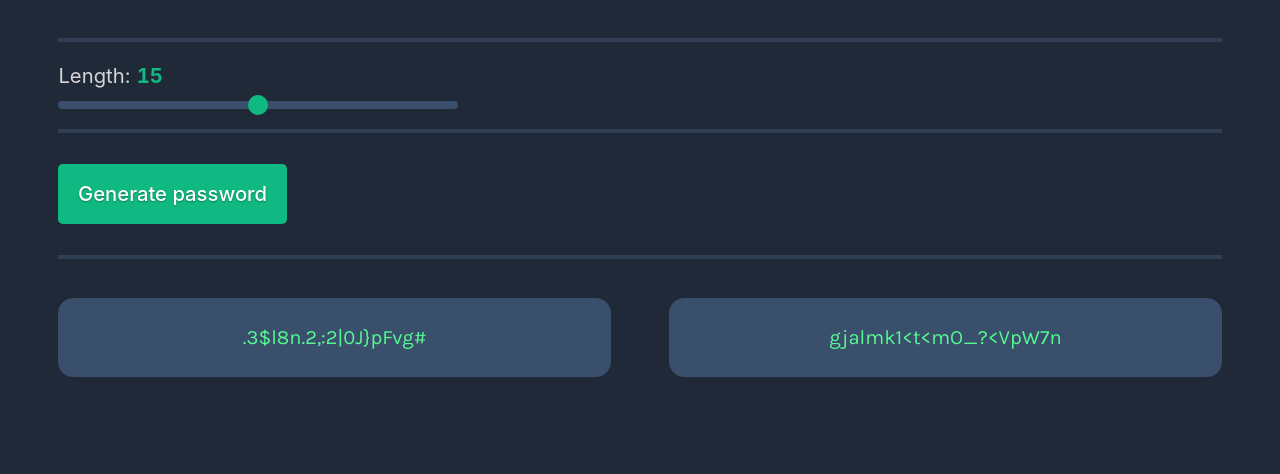
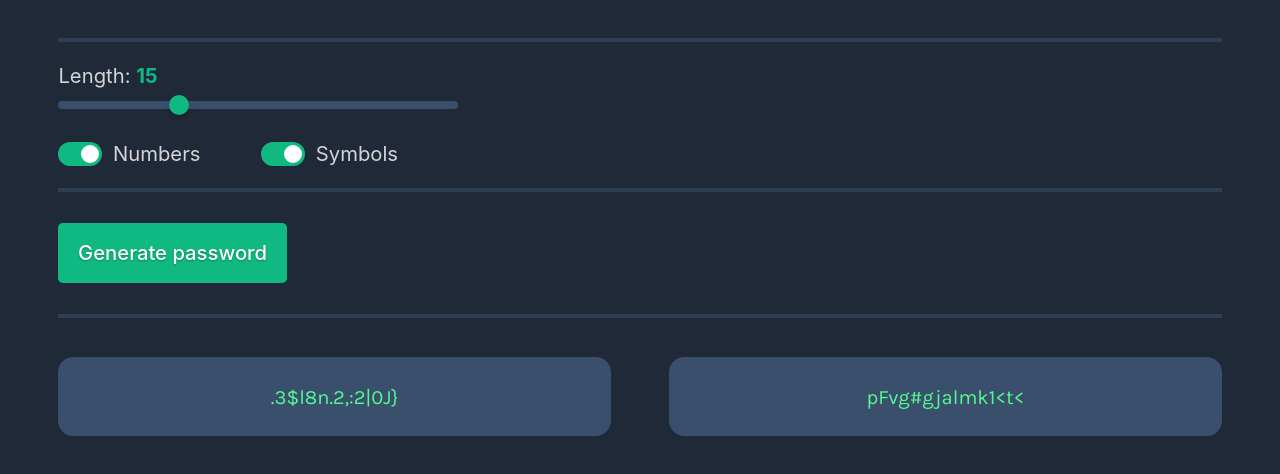
Before and after one commit to SilasGrygier/PasswordGenerator, a plain HTML site: page index.html in a window 1280 px wide. Shown: the part 196-670 px from the top of the page. Drawn offline with Linux system fonts and the light colour scheme.

Commit message:
Add symbol and number toggles

```diff
--- a/index.html
+++ b/index.html
@@ -16,11 +16,31 @@
     <h1 class="title">Generate a <br><span class="highlight-green">random password</span></h1>
     <p class="supporting-text">Never use an insecure password again.</p>
     <hr class="separator">
-    <div class="slider-container">
-        <label for="length-slider">
-            Length: <span id="length-value">15</span>
-        </label>
-        <input type="range" id="length-slider" min="8" max="32" value="15 " step="1">
+    <div class="password-settings">
+
+        <!-- Slider section -->
+        <div class="slider-section">
+            <label for="length-slider" class="slider-label">
+                Length: <span id="length-value">15</span>
+            </label>
+            <input type="range" id="length-slider" class="slider-input" min="8" max="32" value="15" step="1">
+        </div>
+
+        <!-- Toggle section -->
+        <div class="toggle-section">
+
+            <div class="toggle-item">
+                <input type="checkbox" id="toggle-numbers" class="toggle-input" checked>
+                <label for="toggle-numbers" class="toggle-label">Numbers</label>
+            </div>
+
+            <div class="toggle-item">
+                <input type="checkbox" id="toggle-symbols" class="toggle-input" checked>
+                <label for="toggle-symbols" class="toggle-label">Symbols</label>
+            </div>
+
+        </div>
+
     </div>
     <hr class="separator">
     <button class="btn-generate">Generate password</button>
--- a/script.js
+++ b/script.js
@@ -1,12 +1,27 @@
-const characters = ["A", "B", "C", "D", "E", "F", "G", "H", "I", "J", "K", "L", "M", "N", "O", "P", "Q", "R", "S", "T", "U", "V", "W", "X", "Y", "Z", "a", "b", "c", "d", "e", "f", "g", "h", "i", "j", "k", "l", "m", "n", "o", "p", "q", "r", "s", "t", "u", "v", "w", "x", "y", "z", "0", "1", "2", "3", "4", "5", "6", "7", "8", "9", "~", "`", "!", "@", "#", "$", "%", "^", "&", "*", "(", ")", "_", "-", "+", "=", "{", "[", "}", "]", ",", "|", ":", ";", "<", ">", ".", "?",
-    "/"];
+const letters = ["A", "B", "C", "D", "E", "F", "G", "H", "I", "J", "K", "L", "M", "N", "O", "P", "Q", "R", "S", "T", "U", "V", "W", "X", "Y", "Z", "a", "b", "c", "d", "e", "f", "g", "h", "i", "j", "k", "l", "m", "n", "o", "p", "q", "r", "s", "t", "u", "v", "w", "x", "y", "z"];
+
+const numbers = ["0", "1", "2", "3", "4", "5", "6", "7", "8", "9"];
+
+const symbols = ["~", "`", "!", "@", "#", "$", "%", "^", "&", "*", "(", ")", "_", "-", "+", "=", "{", "[", "}", "]", ",", "|", ":", ";", "<", ">", ".", "?", "/"];
 
 
-function generatePassword(passLength) {
+function generatePassword(passLength, includeNumbers, includeSymbols) {
+    // Build character pool based on options
+    let characterPool = [...letters];
+
+    if (includeNumbers) {
+        characterPool = characterPool.concat(numbers);
+    }
+
+    if (includeSymbols) {
+        characterPool = characterPool.concat(symbols);
+    }
+
+    // Generate password
     let pass = "";
     for (let i = 0; i < passLength; i++) {
-        let randomIndex = Math.floor(Math.random() * characters.length)
-        pass += characters[randomIndex]
+        let randomIndex = Math.floor(Math.random() * characterPool.length);
+        pass += characterPool[randomIndex];
     }
     return pass;
 }
@@ -43,6 +58,8 @@ document.addEventListener('DOMContentLoaded', function () {
     const password2 = document.getElementById('password2');
     const slider = document.getElementById('length-slider');
     const sliderValue = document.getElementById('length-value');
+    const toggleNumbers = document.getElementById('toggle-numbers');
+    const toggleSymbols = document.getElementById('toggle-symbols');
 
     // Generate on page load
     generatePasswords();
@@ -55,12 +72,19 @@ document.addEventListener('DOMContentLoaded', function () {
     password2.addEventListener('click', () => copyTextToClipBoard(password2));
 
     // Update length when slider is moved
-    slider.addEventListener('input', function () { sliderValue.textContent = this.value })
+    slider.addEventListener('input', function () { sliderValue.textContent = this.value });
+
+    // Regenerate when toggles change
+    toggleNumbers.addEventListener('change', generatePasswords);
+    toggleSymbols.addEventListener('change', generatePasswords);
 
     // Helper function
     function generatePasswords() {
         const currentLength = parseInt(slider.value);
-        password1.textContent = generatePassword(currentLength);
-        password2.textContent = generatePassword(currentLength);
+        const includeNumbers = toggleNumbers.checked;
+        const includeSymbols = toggleSymbols.checked;
+
+        password1.textContent = generatePassword(currentLength, includeNumbers, includeSymbols);
+        password2.textContent = generatePassword(currentLength, includeNumbers, includeSymbols);
     }
 })
--- a/styles.css
+++ b/styles.css
@@ -98,27 +98,26 @@ label {
   margin-bottom: var(--space-l);
 }
 
-.slider-container {
+.password-settings {
   display: flex;
   flex-direction: column;
+  gap: var(--space-m);
   margin-top: var(--space-s);
   margin-bottom: var(--space-s);
-  user-select: none;
-  gap: var(--space-2xs);
   max-width: 400px;
 }
 
-.slider-container label {
-  display: block;
+.slider-section {
+  display: flex;
+  flex-direction: column;
+  user-select: none;
+  gap: var(--space-2xs);
 }
 
 #length-value {
   color: var(--color-accent-green);
   font-weight: 700;
-  min-width: 2ch;
   text-align: center;
-  display: inline-block;
-  font-variant-numeric: tabular-nums;
 }
 
 /* Slider track */
@@ -153,7 +152,7 @@ label {
   border-radius: 50%;
   cursor: pointer;
   transition: all 0.2s ease;
-  box-shadow: 0 3 px 4px rgba(0, 0, 0, 0.2);
+  box-shadow: 0 3px 4px rgba(0, 0, 0, 0.2);
 }
 
 #length-slider::-webkit-slider-thumb:hover {
@@ -165,6 +164,82 @@ label {
 #length-slider::-webkit-slider-thumb:active {
   cursor: grabbing;
   transform: scale(1.05);
+}
+
+.toggle-section {
+  display: flex;
+  flex-direction: row;
+  user-select: none;
+  gap: var(--space-xl);
+  max-width: 400px;
+}
+
+.toggle-item {
+  display: flex;
+  align-items: center;
+  gap: var(--space-2xs);
+  cursor: pointer;
+}
+
+/* Hide default checkbox */
+.toggle-input {
+  appearance: none;
+  -webkit-appearance: none;
+  width: 44px;
+  height: 24px;
+  background-color: var(--color-bg-password);
+  border-radius: 12px;
+  position: relative;
+  cursor: pointer;
+  transition: background-color 0.3s ease;
+  outline: none;
+}
+
+/* Toggle switch thumb */
+.toggle-input::before {
+  content: "";
+  position: absolute;
+  width: 18px;
+  height: 18px;
+  border-radius: 50%;
+  background-color: var(--color-text-secondary);
+  top: 3px;
+  left: 3px;
+  transition: all 0.3s ease;
+}
+
+/* Checked state */
+.toggle-input:checked {
+  background-color: var(--color-accent-green);
+}
+
+.toggle-input:checked::before {
+  left: 23px;
+  background-color: white;
+}
+
+/* Hover states */
+.toggle-input:hover {
+  background-color: color-mix(in srgb, var(--color-bg-password) 90%, white);
+}
+
+.toggle-input:checked:hover {
+  background-color: color-mix(in srgb, var(--color-accent-green) 90%, white);
+}
+
+/* Focus state for accessibility */
+.toggle-input:focus-visible {
+  outline: 2px solid var(--color-accent-green);
+  outline-offset: 2px;
+}
+
+/* Active state */
+.toggle-input:active::before {
+  width: 22px;
+}
+
+.toggle-label {
+  cursor: pointer;
 }
 
 .btn-generate {
```
